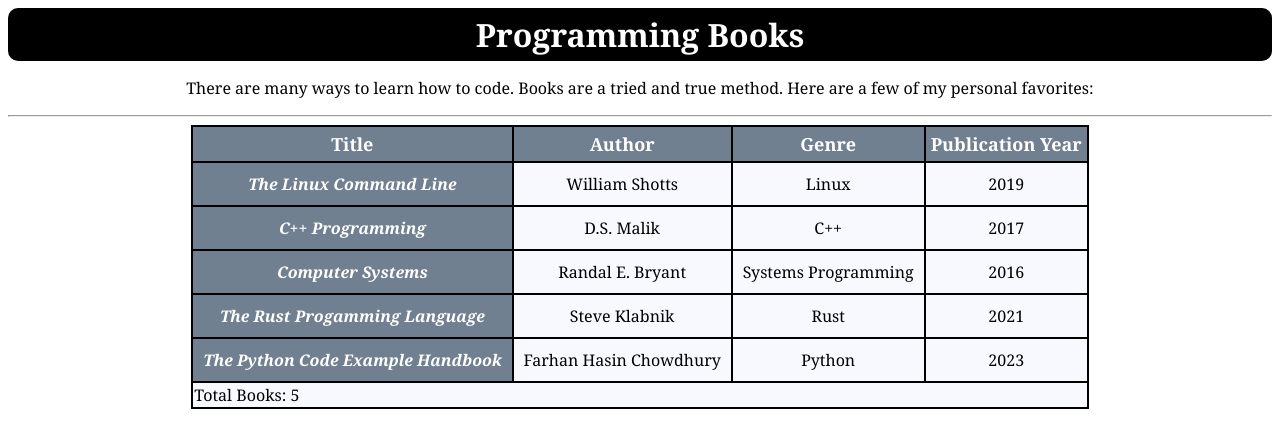
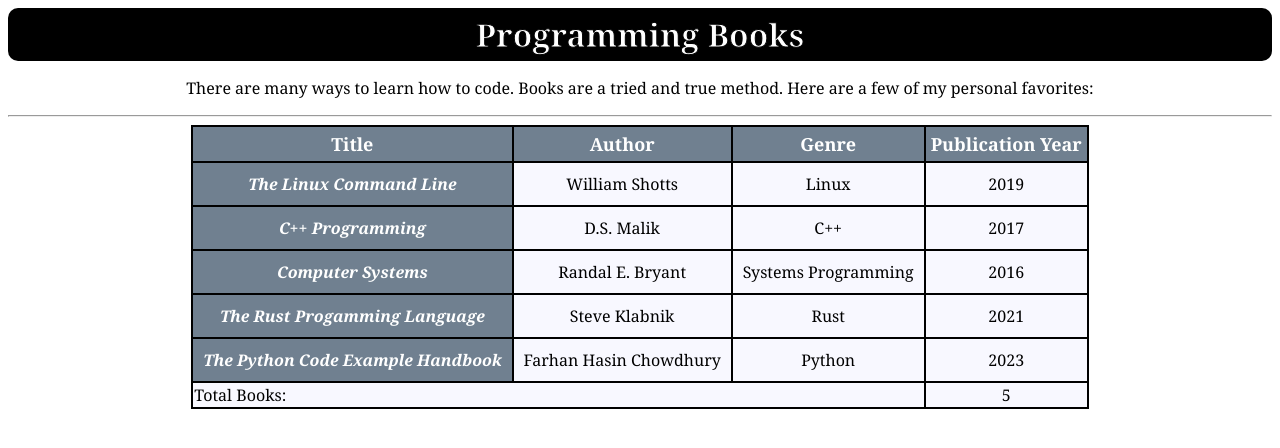
Before and after one commit to alejaalvar/build-a-book-catalog-table, a plain HTML site: page index.html in a window 1280 px wide. Drawn offline with Linux system fonts and the light colour scheme.

Commit message:
Fixed the col span of the total cell. Styled the total cell.

```diff
--- a/index.html
+++ b/index.html
@@ -64,7 +64,8 @@
 
         <tfoot>
             <tr>
-                <td colspan="4">Total Books: 5</td>
+                <td colspan="3">Total Books:</td>
+                <td>5</td>
             </tr>
         </tfoot>
     </table>
--- a/styles.css
+++ b/styles.css
@@ -10,6 +10,12 @@ h1 {
     color: white;
     border-radius: 10px;
     padding: 5px;
+    -webkit-text-stroke: 1px black;
+    text-shadow:
+      -1px -1px 0 black,
+       1px -1px 0 black,
+      -1px  1px 0 black,
+       1px  1px 0 black;
 }
 
 h1 + p {
```
